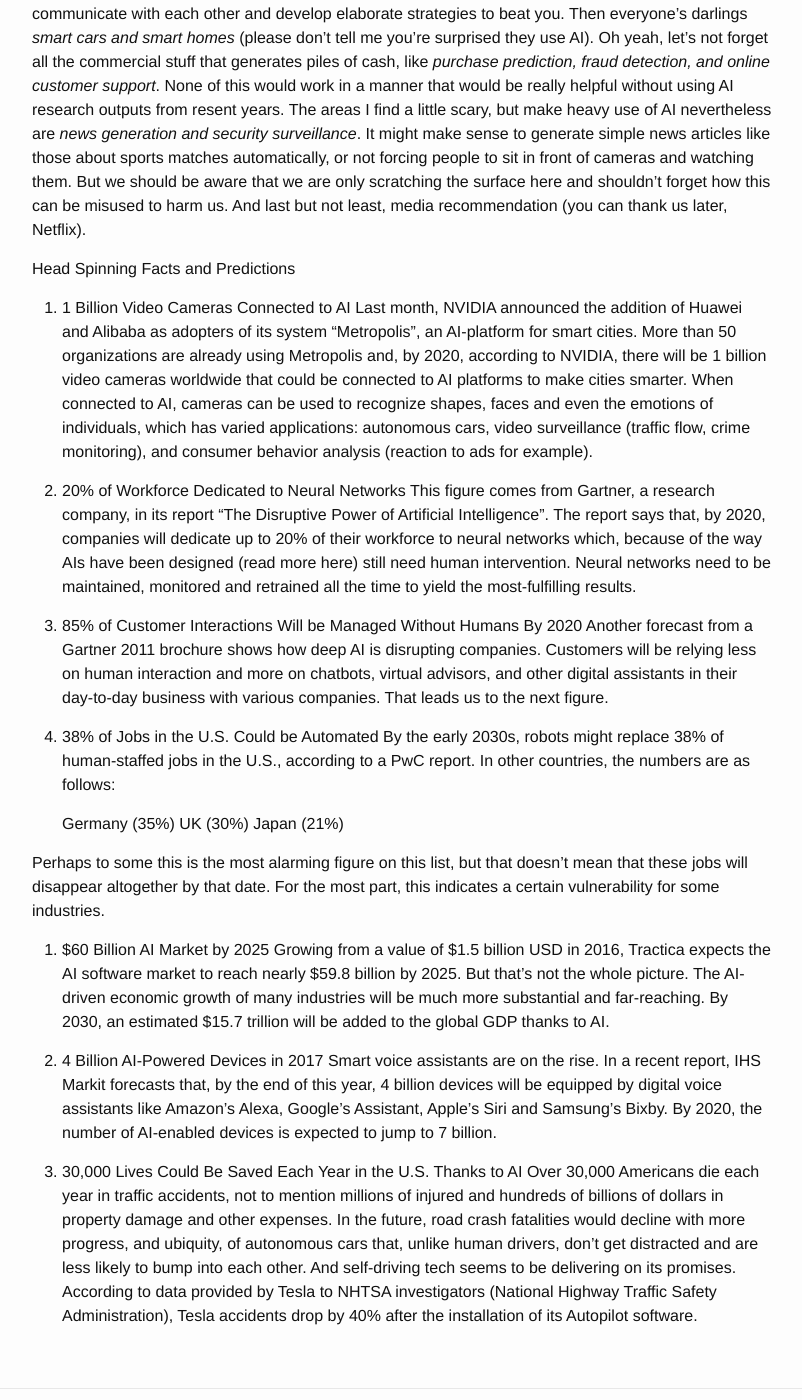
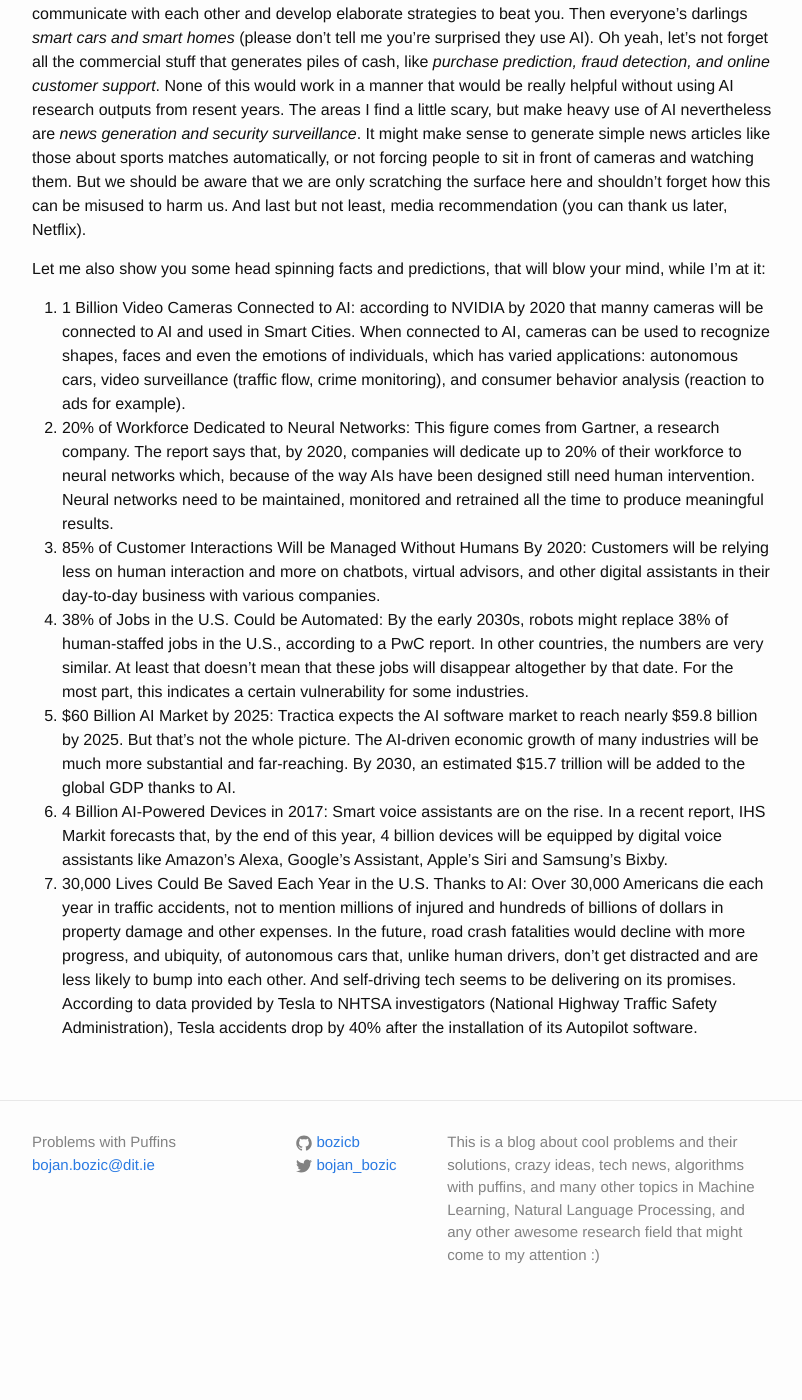
Before and after one commit to bozicb/bozicb.github.io, a Jekyll site: the page built from _posts/2018-04-07-future-implications-of-artificial-intelligence.markdown, in a window 1280 px wide and 1400 px high, scrolled down 3739 px. Shown: the whole window, without its empty margins (238-1040 px from the left). Built offline with Jekyll 4.4.1, drawn with Linux system fonts in a browser that asks for light colours; after the commit the page ends 5065 px from its top, so only the background shows below that.

Commit message:
head spinning facts

```diff
--- a/_posts/2018-04-07-future-implications-of-artificial-intelligence.markdown
+++ b/_posts/2018-04-07-future-implications-of-artificial-intelligence.markdown
@@ -104,43 +104,17 @@
 how this can be misused to harm us. And last but not least, media recommendation (you can thank
 us later, Netflix).
 
-Head Spinning Facts and Predictions
+Let me also show you some head spinning facts and predictions, that will blow your mind, while
+I'm at it:
+1. 1 Billion Video Cameras Connected to AI: according to NVIDIA by 2020 that manny cameras will be connected to AI and used in Smart Cities. When connected to AI, cameras can be used to recognize shapes, faces and even the emotions of individuals, which has varied applications: autonomous cars, video surveillance (traffic flow, crime monitoring), and consumer behavior analysis (reaction to ads for example).
+2. 20% of Workforce Dedicated to Neural Networks: This figure comes from Gartner, a research company. The report says that, by 2020, companies will dedicate up to 20% of their workforce to neural networks which, because of the way AIs have been designed still need human intervention. Neural networks need to be maintained, monitored and retrained all the time to produce meaningful results.
+3. 85% of Customer Interactions Will be Managed Without Humans By 2020: Customers will be relying less on human interaction and more on chatbots, virtual advisors, and other digital assistants in their day-to-day business with various companies.
+4. 38% of Jobs in the U.S. Could be Automated: By the early 2030s, robots might replace 38% of human-staffed jobs in the U.S., according to a PwC report. In other countries, the numbers are very similar. At least that doesn’t mean that these jobs will disappear altogether by that date. For the most part, this indicates a certain vulnerability for some industries.
+5. $60 Billion AI Market by 2025: Tractica expects the AI software market to reach nearly $59.8 billion by 2025. But that’s not the whole picture. The AI-driven economic growth of many industries will be much more substantial and far-reaching. By 2030, an estimated $15.7 trillion will be added to the global GDP thanks to AI.
+6. 4 Billion AI-Powered Devices in 2017: Smart voice assistants are on the rise. In a recent report, IHS Markit forecasts that, by the end of this year, 4 billion devices will be equipped by digital voice assistants like Amazon’s Alexa, Google’s Assistant, Apple’s Siri and Samsung’s Bixby.
+7. 30,000 Lives Could Be Saved Each Year in the U.S. Thanks to AI: Over 30,000 Americans die each year in traffic accidents, not to mention millions of injured and hundreds of billions of dollars in property damage and other expenses. In the future, road crash fatalities would decline with more progress, and ubiquity, of autonomous cars that, unlike human drivers, don’t get distracted and are less likely to bump into each other. And self-driving tech seems to be delivering on its promises. According to data provided by Tesla to NHTSA investigators (National Highway Traffic Safety Administration), Tesla accidents drop by 40% after the installation of its Autopilot software.
 
-1. 1 Billion Video Cameras Connected to AI
-Last month, NVIDIA announced the addition of Huawei and Alibaba as adopters of its system “Metropolis”, an AI-platform for smart cities.
-More than 50 organizations are already using Metropolis and, by 2020, according to NVIDIA, there will be 1 billion video cameras worldwide that could be connected to AI platforms to make cities smarter.
-When connected to AI, cameras can be used to recognize shapes, faces and even the emotions of individuals, which has varied applications: autonomous cars, video surveillance (traffic flow, crime monitoring), and consumer behavior analysis (reaction to ads for example).
 
-2. 20% of Workforce Dedicated to Neural Networks
-This figure comes from Gartner, a research company, in its report “The Disruptive Power of Artificial Intelligence”.
-The report says that, by 2020, companies will dedicate up to 20% of their workforce to neural networks which, because of the way AIs have been designed (read more here) still need human intervention. Neural networks need to be maintained, monitored and retrained all the time to yield the most-fulfilling results.
-
-3. 85% of Customer Interactions Will be Managed Without Humans By 2020
-Another forecast from a Gartner 2011 brochure shows how deep AI is disrupting companies.
-Customers will be relying less on human interaction and more on chatbots, virtual advisors, and other digital assistants in their day-to-day business with various companies.
-That leads us to the next figure.
-
-4. 38% of Jobs in the U.S. Could be Automated
-By the early 2030s, robots might replace 38% of human-staffed jobs in the U.S., according to a PwC report. In other countries, the numbers are as follows:
-
-    Germany (35%)
-    UK (30%)
-    Japan (21%)
-
-Perhaps to some this is the most alarming figure on this list, but that doesn’t mean that these jobs will disappear altogether by that date. For the most part, this indicates a certain vulnerability for some industries.
-
-5. $60 Billion AI Market by 2025
-Growing from a value of $1.5 billion USD in 2016, Tractica expects the AI software market to reach nearly $59.8 billion by 2025.
-But that’s not the whole picture. The AI-driven economic growth of many industries will be much more substantial and far-reaching. By 2030, an estimated $15.7 trillion will be added to the global GDP thanks to AI.
-
-6. 4 Billion AI-Powered Devices in 2017
-Smart voice assistants are on the rise. In a recent report, IHS Markit forecasts that, by the end of this year, 4 billion devices will be equipped by digital voice assistants like Amazon’s Alexa, Google’s Assistant, Apple’s Siri and Samsung’s Bixby.
-By 2020, the number of AI-enabled devices is expected to jump to 7 billion.
-
-7. 30,000 Lives Could Be Saved Each Year in the U.S. Thanks to AI
-Over 30,000 Americans die each year in traffic accidents, not to mention millions of injured and hundreds of billions of dollars in property damage and other expenses.
-In the future, road crash fatalities would decline with more progress, and ubiquity, of autonomous cars that, unlike human drivers, don’t get distracted and are less likely to bump into each other.
-And self-driving tech seems to be delivering on its promises. According to data provided by Tesla to NHTSA investigators (National Highway Traffic Safety Administration), Tesla accidents drop by 40% after the installation of its Autopilot software.
 
 [bozicb-gh]: https://github.com/bozicb
 [GeoDirectoryWWW]: https://www.geodirectory.ie/
```
